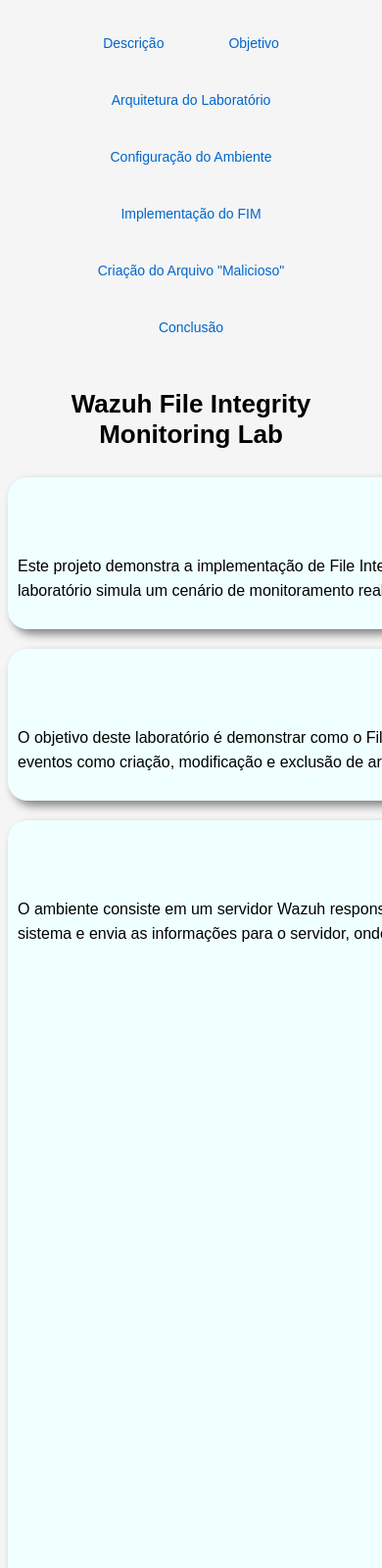
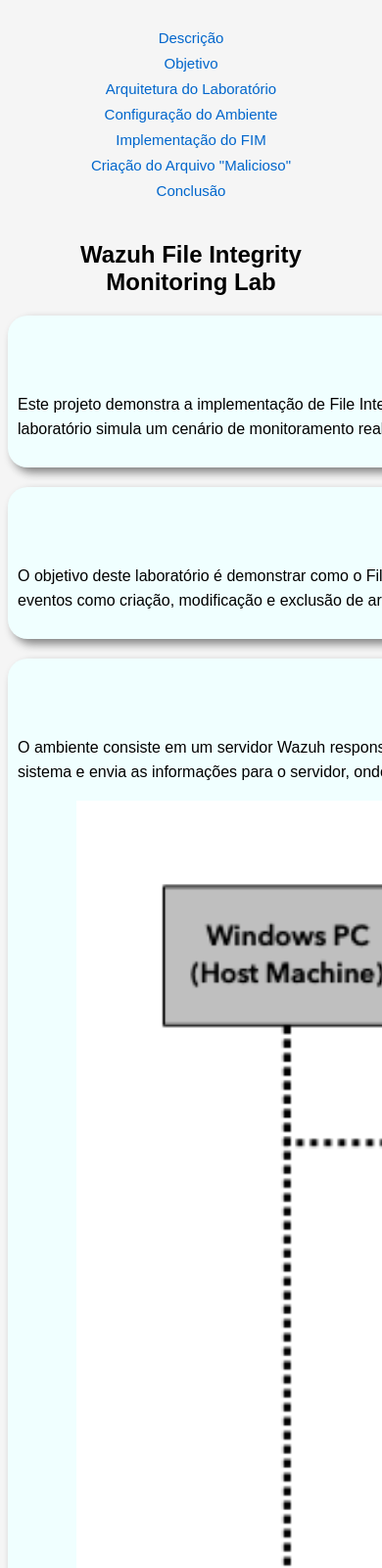
Before and after one commit to ccnjulio/wazuh-siem-security-lab, a plain HTML site: page index.html in a window 390 px wide. Shown: the top 1600 px of the page at 98% size. Drawn offline with Linux system fonts and the light colour scheme.

Commit message:
Update styles.css

```diff
--- a/styles.css
+++ b/styles.css
@@ -167,60 +167,70 @@
     text-align: center;
 }
 
-/* ===== MOBILE FIX ===== */
+/* ===== MOBILE RESPONSIVE FIX ===== */
 
 @media (max-width: 768px) {
 
-/* Menu */
-.navbar ul {
+/* MENU */
+.navbar ul{
     display: flex;
-    flex-wrap: wrap;
-    justify-content: center;
-    padding: 10px;
+    flex-direction: column;
+    align-items: center;
+    gap: 8px;
+    padding: 10px 0;
 }
 
-.navbar li {
-    margin: 5px 8px;
+.navbar li{
+    list-style: none;
 }
 
-.navbar a {
-    font-size: 14px;
+.navbar a{
+    font-size: 15px;
 }
 
-/* Título */
-h1 {
-    font-size: 26px;
+/* TITULO */
+h1{
+    font-size: 24px;
     text-align: center;
-    padding: 10px;
+    margin: 20px 10px;
 }
 
-/* Containers das seções */
+/* SEÇÕES (CARDS) */
 .description,
 .objective,
 .architecture,
 .environment,
 .implementation,
 .detection,
-.conclusion {
-    margin: 10px;
-    padding: 15px;
+.conclusion{
+    margin: 12px;
+    padding: 18px;
 }
 
-/* Imagens responsivas */
-img {
-    max-width: 100%;
-    height: auto;
-}
-
-/* Figcaption menor */
-figcaption {
-    font-size: 14px;
-}
-
-/* Texto mais confortável */
-p {
+/* TEXTO */
+p{
     font-size: 16px;
     line-height: 1.6;
 }
 
+/* IMAGENS */
+img{
+    width: 100%;
+    height: auto;
+    display: block;
+    margin: 15px auto;
 }
+
+/* FIGCAPTION */
+figcaption{
+    font-size: 14px;
+    text-align: center;
+}
+
+/* DIAGRAMA ESPECÍFICO */
+.architecture img{
+    max-width: 90%;
+}
+
+}
+}
```
